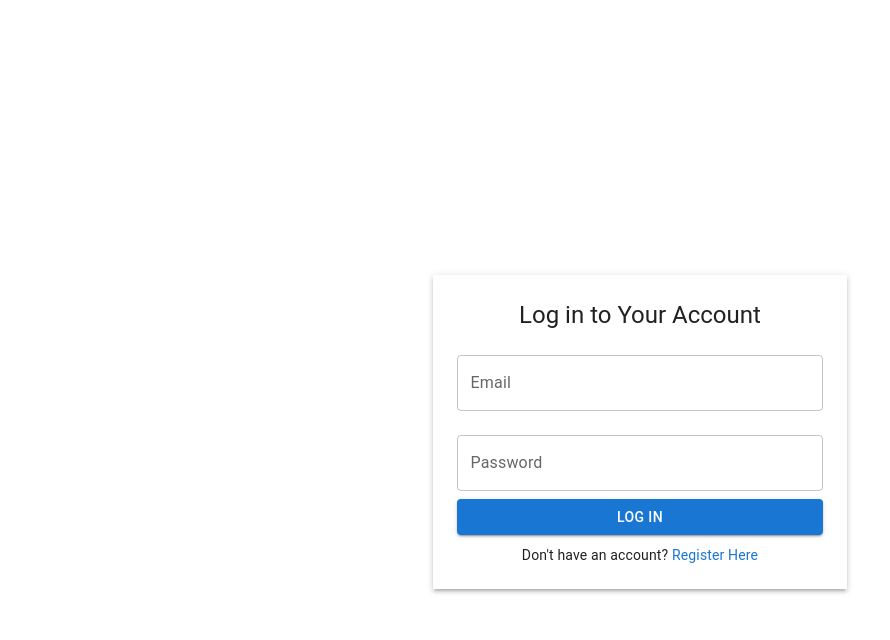
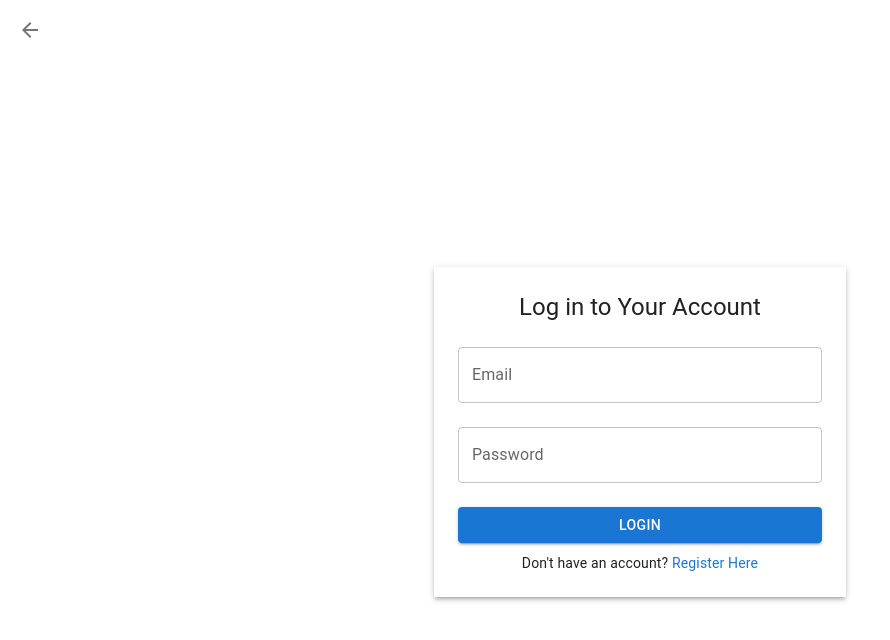
Before and after one commit to bethanyann/dsd-cohort-2024, a React (Vite) app in the folder Frontend_Application/: page /login in a window 1280 px wide. Shown: the top 640 px of the page, without its empty margins (0-890 px from the left). Built offline with nearby package versions, Linux system fonts and the light colour scheme.

Commit message:
created validation for login as well as added a back button to home

```diff
--- a/Frontend_Application/src/routes/login/login.component.jsx
+++ b/Frontend_Application/src/routes/login/login.component.jsx
@@ -1,3 +1,4 @@
+import React, { useState } from 'react';
 import { Outlet } from "react-router-dom";
 import CssBaseline from "@mui/material/CssBaseline";
 import Grid from "@mui/material/Grid";
@@ -6,13 +7,82 @@ import Typography from "@mui/material/Typography";
 import TextField from "@mui/material/TextField";
 import Button from "@mui/material/Button";
 import Link from "@mui/material/Link";
+import Snackbar from "@mui/material/Snackbar";
+import Alert from '@mui/material/Alert';
+import { Link as RouterLink } from 'react-router-dom';
+import ArrowBackIcon from '@mui/icons-material/ArrowBack';
+import IconButton from "@mui/material/IconButton";
 
 const Login = () => {
+
+  const [formData, setFormData] = useState({
+    email: '',
+    password: '',
+  });
+
+  const [errors, setErrors] = useState({
+    email: '',
+    password: '',
+  });
+
+  const [snackbarOpen, setSnackbarOpen] = useState(false);
+  const [snackbarMessage, setSnackbarMessage] = useState('');
+
+  const handleChange = (e) => {
+    setFormData({ ...formData, [e.target.name]: e.target.value });
+    // Clear error when input changes
+    setErrors({ ...errors, [e.target.name]: '' });
+  };
+
+  const handleLogin = async (e) => {
+    e.preventDefault();
+
+    const newErrors = {};
+
+    // Validation
+    if (!formData.email.trim()) {
+      newErrors.email = 'Email is required';
+    } else if (!formData.email.includes('@') || !formData.email.endsWith('.com')) {
+      newErrors.email = 'Invalid email address';
+    }
+
+    if (!formData.password.trim()) {
+      newErrors.password = 'Password is required';
+    }
+
+    // Update errors state
+    setErrors(newErrors);
+
+    // Display error message in Snackbar if there are validation errors
+    if (Object.keys(newErrors).length > 0) {
+      setSnackbarMessage('Please fix the errors in the form.');
+      setSnackbarOpen(true);
+      return;
+    }
+
+    // Submit login data if there are no validation errors
+    try {
+      const response = await axios.post('http://localhost:3001/login', formData);
+      console.log(response.data);
+    } catch (error) {
+      console.error('Error:', error);
+      setSnackbarMessage('An error occurred while logging in.');
+      setSnackbarOpen(true);
+    }
+  };
+
+  const handleSnackbarClose = () => {
+    setSnackbarOpen(false);
+  };
+
 
   return (
     <div>
       <Outlet />
       <CssBaseline />
+      <IconButton component={RouterLink} to="/" aria-label="back" style={{ position: 'absolute', top: '10px', left: '10px' }}>
+        <ArrowBackIcon />
+      </IconButton>
       <Grid
         container
         alignItems="center"
@@ -27,22 +97,42 @@ const Login = () => {
             <Typography variant="h5" align="center" gutterBottom>
               Log in to Your Account
             </Typography>
+            <form onSubmit={handleLogin}>
               <TextField
+                fullWidth
                 label="Email"
+                name="email"
+                value={formData.email}
+                onChange={handleChange}
                 variant="outlined"
-              fullWidth
                 margin="normal"
+                error={errors.email !== ''}
+                helperText={errors.email}
               />
               <TextField
+                fullWidth
                 label="Password"
                 type="password"
+                name="password"
+                value={formData.password}
+                onChange={handleChange}
                 variant="outlined"
-              fullWidth
                 margin="normal"
+                error={errors.password !== ''}
+                helperText={errors.password}
               />
-            <Button variant="contained" color="primary" fullWidth>
-              Log In
-            </Button>
+              <Button type="submit" variant="contained" color="primary" style={{ marginTop: '16px' }} fullWidth>Login</Button>
+            </form>
+            <Snackbar
+              anchorOrigin={{ vertical: 'top', horizontal: 'center' }}
+              open={snackbarOpen}
+              autoHideDuration={6000}
+              onClose={handleSnackbarClose}
+            >
+              <Alert onClose={handleSnackbarClose} severity="error">
+                {snackbarMessage}
+              </Alert>
+            </Snackbar>
             <Typography variant="body2" align="center" style={{ marginTop: 10 }}>
               Don't have an account?{' '}
               <Link href="/register" underline="hover">
--- a/Frontend_Application/src/routes/register/register.component.jsx
+++ b/Frontend_Application/src/routes/register/register.component.jsx
@@ -10,7 +10,7 @@ import { useState } from "react";
 import axios from 'axios';
 import { Link as RouterLink } from 'react-router-dom';
 import ArrowBackIcon from '@mui/icons-material/ArrowBack';
-import IconButton from "@mui/material/IconButton"
+import IconButton from "@mui/material/IconButton";
 
 const Register = () => {
   const [formData, setFormData] = useState({
@@ -167,7 +167,7 @@ const Register = () => {
                 error={errors.confirmPassword !== ''}
                 helperText={errors.confirmPassword}
               />
-              <Button type="submit" variant="contained" color="primary" fullWidth>
+              <Button type="submit" variant="contained" color="primary" style={{ marginTop: '16px' }} fullWidth>
                 Register
               </Button>
             </form>
```
Lines whose indentation alone changed are shown as unchanged.
